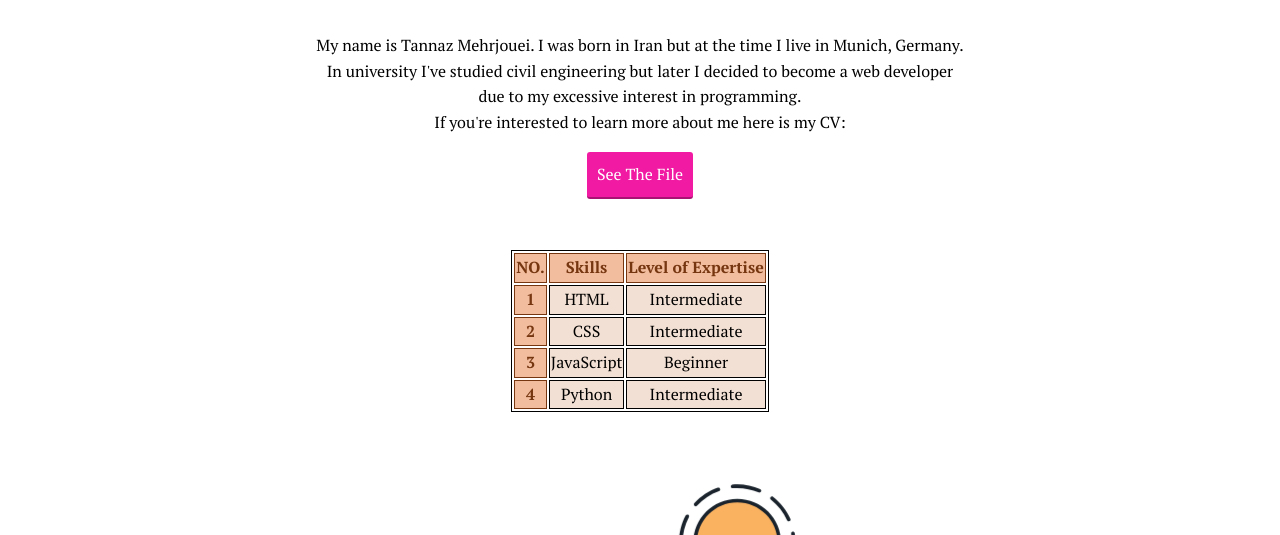
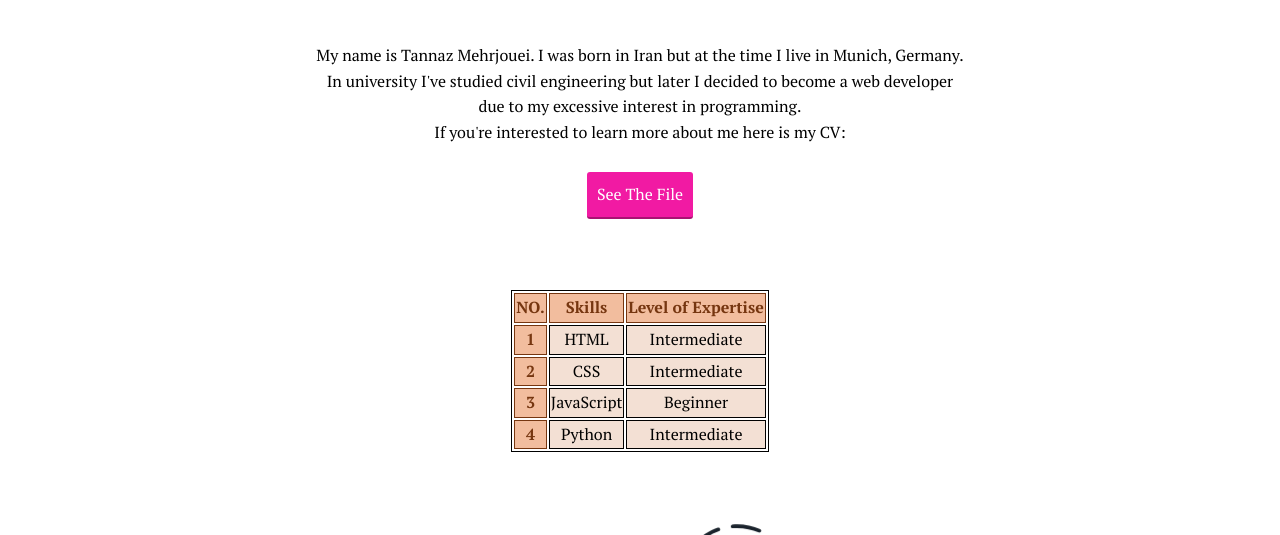
Before and after one commit to tannazmehr/portfolio-website, a plain HTML site: page about.html in a window 1280 px wide. Shown: the part 223-758 px from the top of the page. Drawn offline with nearby package versions, Linux system fonts and the light colour scheme.

Commit message:
changed the spacing between button and table

```diff
--- a/css/style.production.css
+++ b/css/style.production.css
@@ -249,6 +249,7 @@
       -webkit-box-align: center;
           -ms-flex-align: center;
               align-items: center;
+      gap: 10px;
   }
 
   svg *{
--- a/css/styles.css
+++ b/css/styles.css
@@ -160,6 +160,7 @@
       flex-direction: column;
       text-align: center;
       align-items: center;
+      gap: 10px;
   }
 
   svg *{
```
